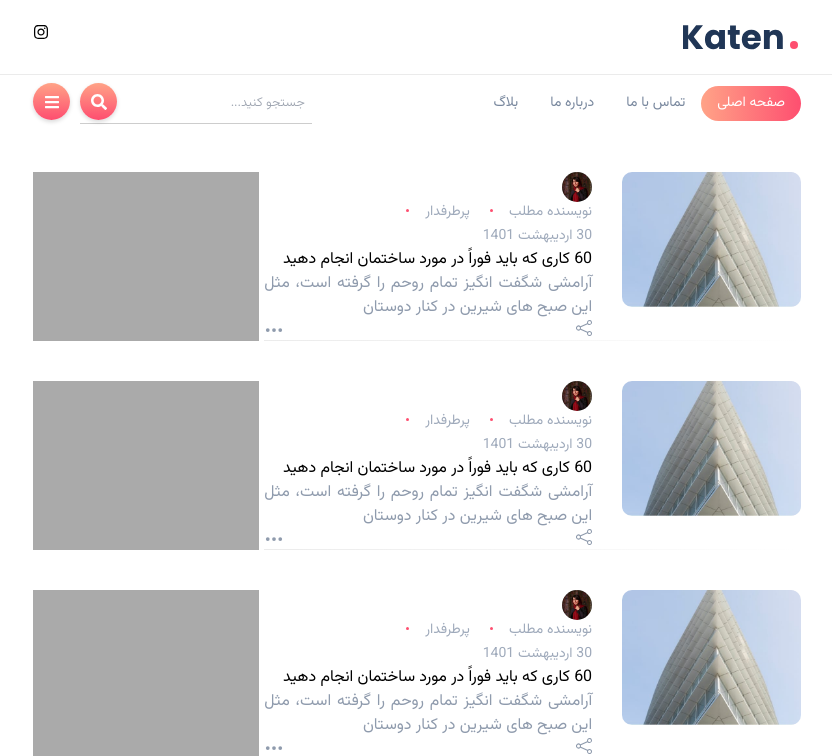
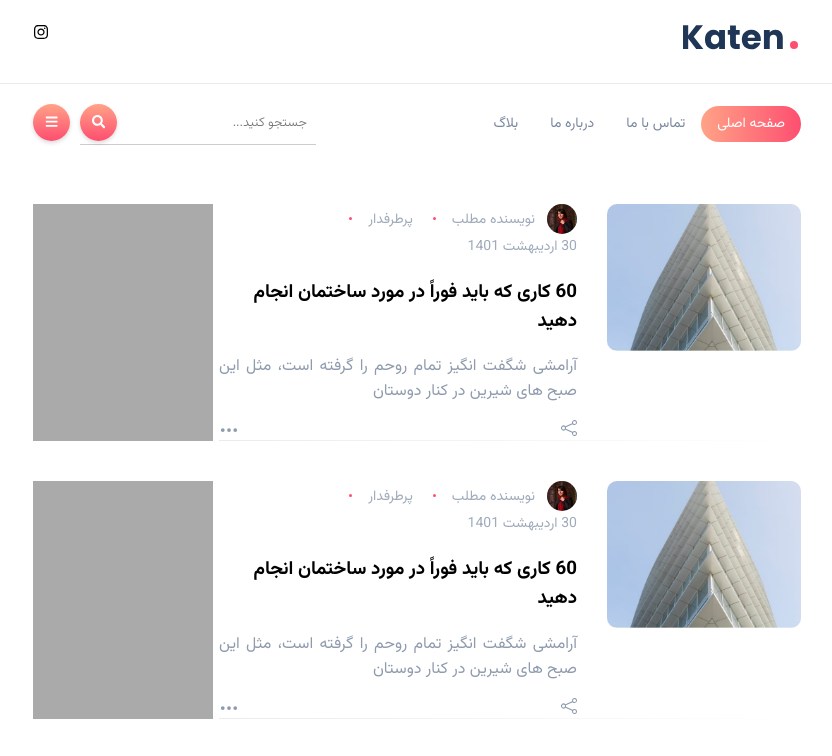
Before and after one commit to riouha/boomban-front, a Next.js app: page / in a window 1280 px wide. Shown: the top 756 px of the page, without its empty margins (223-1055 px from the left). Built offline with nearby package versions, Linux system fonts and the light colour scheme.

Commit message:
dont use tailwind for now

```diff
--- a/pages/index.tsx
+++ b/pages/index.tsx
@@ -8,7 +8,7 @@ export default function Home() {
       <Header />
       <Navbar />
 
-      <div className='container'>
+      <div className='home_container'>
         <div className='content'>
           <div className='post'>
             <PostRow />
@@ -210,11 +210,11 @@ export default function Home() {
       </div>
       <style jsx>
         {`
-          .container {
+          .home_container {
             padding: 0 20vw;
           }
           @media only screen and (max-width: 1200px) {
-            .container {
+            .home_container {
               padding: 0 3vw;
             }
           }
@@ -225,11 +225,13 @@ export default function Home() {
           }
 
           .post {
-            flex: 12;
+            // flex: 12;
+            // width: 100%
           }
 
           .side {
-            flex: 5;
+            // flex: 5;
+            width: 45%;
             background: #aaa;
           }
 
--- a/styles/globals.css
+++ b/styles/globals.css
@@ -1,6 +1,6 @@
-@tailwind base;
+/* @tailwind base;
 @tailwind components;
-@tailwind utilities;
+@tailwind utilities; */
 
 @font-face {
   font-family: 'Vazirmatn';
@@ -16,7 +16,7 @@ body {
   direction: rtl;
   padding: 0;
   margin: 0;
-  font-family: -apple-system, BlinkMacSystemFont, Segoe UI, Roboto, Oxygen,
+  font-family: Vazirmatn, -apple-system, BlinkMacSystemFont, Segoe UI, Roboto, Oxygen,
     Ubuntu, Cantarell, Fira Sans, Droid Sans, Helvetica Neue, sans-serif;
 }
 
```
